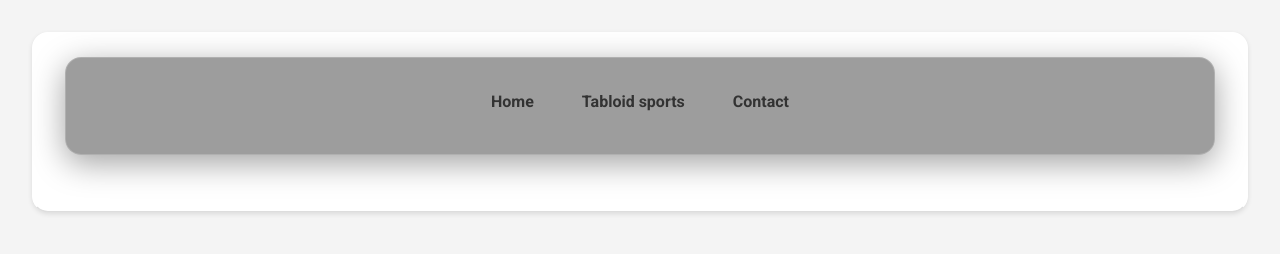
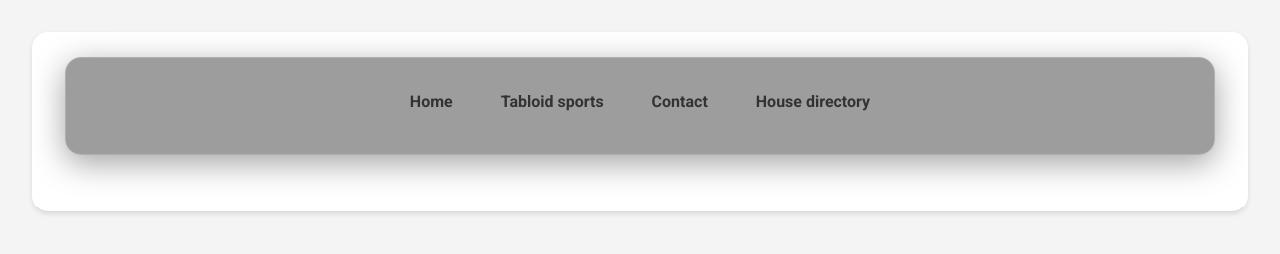
Before and after one commit to gtref/vg-website.github.io, a plain HTML site: page index.html in a window 1280 px wide. Shown: the top 254 px of the page. Drawn offline with Linux system fonts and the light colour scheme.

Commit message:
Add link to House directory in navigation

```diff
--- a/header.html
+++ b/header.html
@@ -48,6 +48,7 @@
             <li><a href="index.html">Home</a></li>
             <li><a href="tabloids.html">Tabloid sports</a></li>
             <li><a href="#">Contact</a></li>
+            <li><a href="Houses.html">House directory</a></li>
         </ul>
     </nav>
 </header>
```
